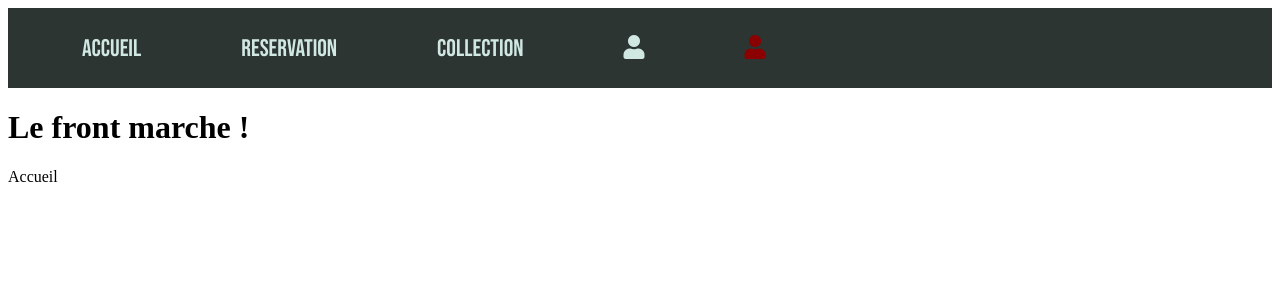
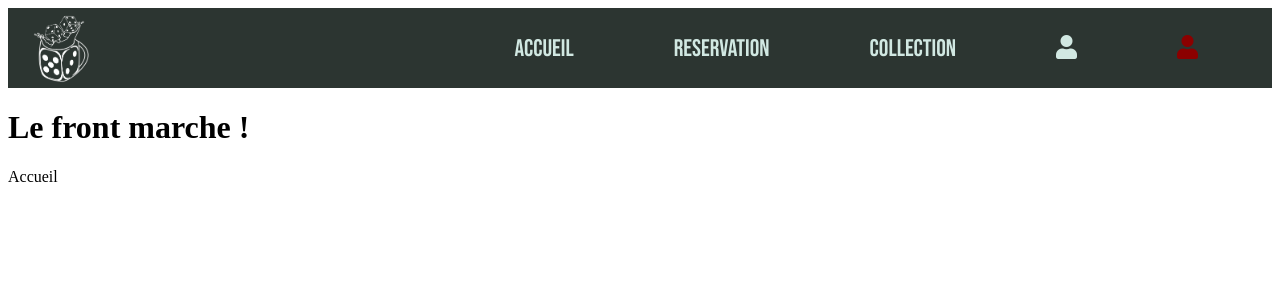
Before and after one commit to JosselinChapo/Bar-a-jeux-VF, an Angular app in the folder front-bar-a-jeux/: page / in a window 1280 px wide. Shown: the top 300 px of the page. Built offline with nearby package versions, Linux system fonts and the light colour scheme.

Commit message:
Image on nav-bar

```diff
--- a/front-bar-a-jeux/src/app/nav-bar/nav-bar.component.html
+++ b/front-bar-a-jeux/src/app/nav-bar/nav-bar.component.html
@@ -40,7 +40,7 @@
 
 <nav>
     <div class="container">
-    <!-- <div class = "logo"><a href="#Accueil"><img src="image/logo_w.png" alt="logo du bar"></a></div> -->
+    <div class = "logo"><a [routerLink]="['/accueil']" routerLinkActive="active"><img src="assets/images/logo_w.png" alt="logo du bar"></a></div>
     <ul>
         <li><a [routerLink]="['/accueil']" routerLinkActive="active" id="accueil">ACCUEIL</a></li>
         <li><a [routerLink]="['/reservation']" routerLinkActive="active" id="reservation">RESERVATION</a></li>
```
Also changed, not shown: front-bar-a-jeux/src/assets/images/logo_w.png (added).
